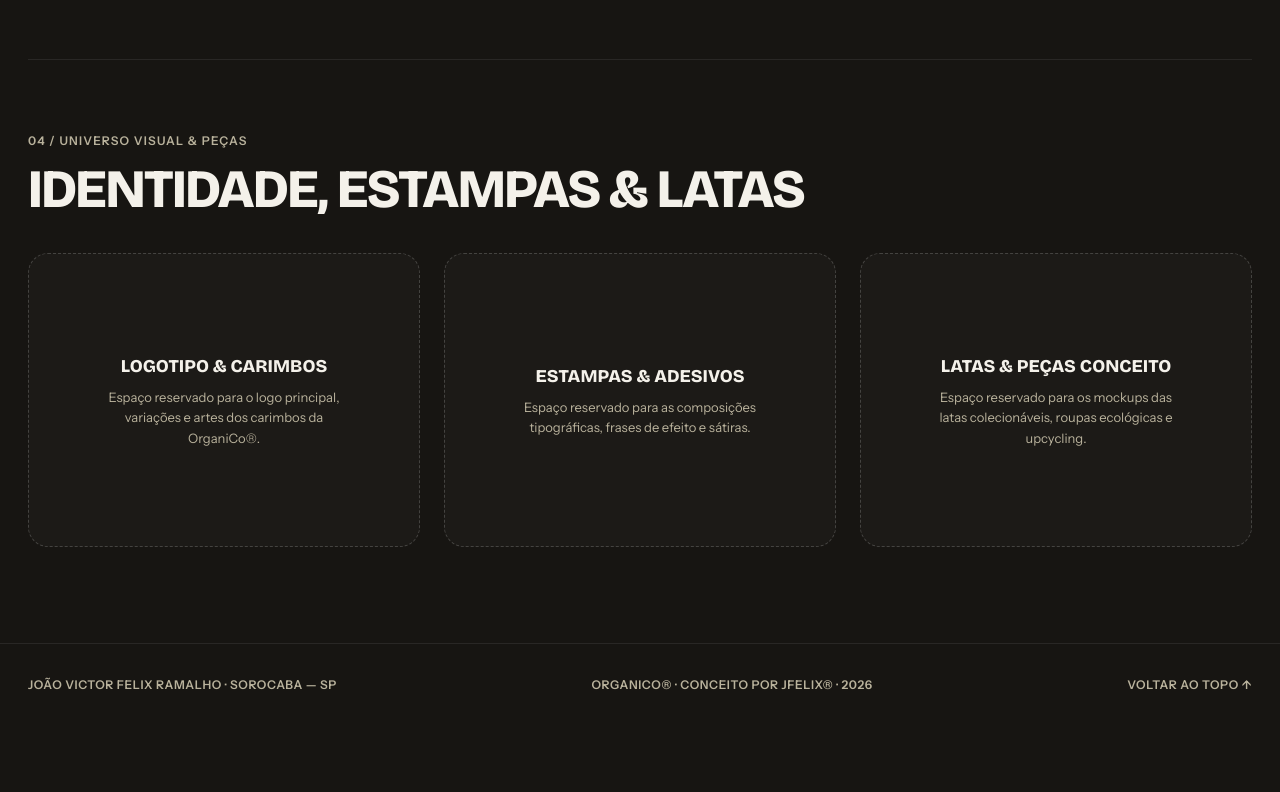
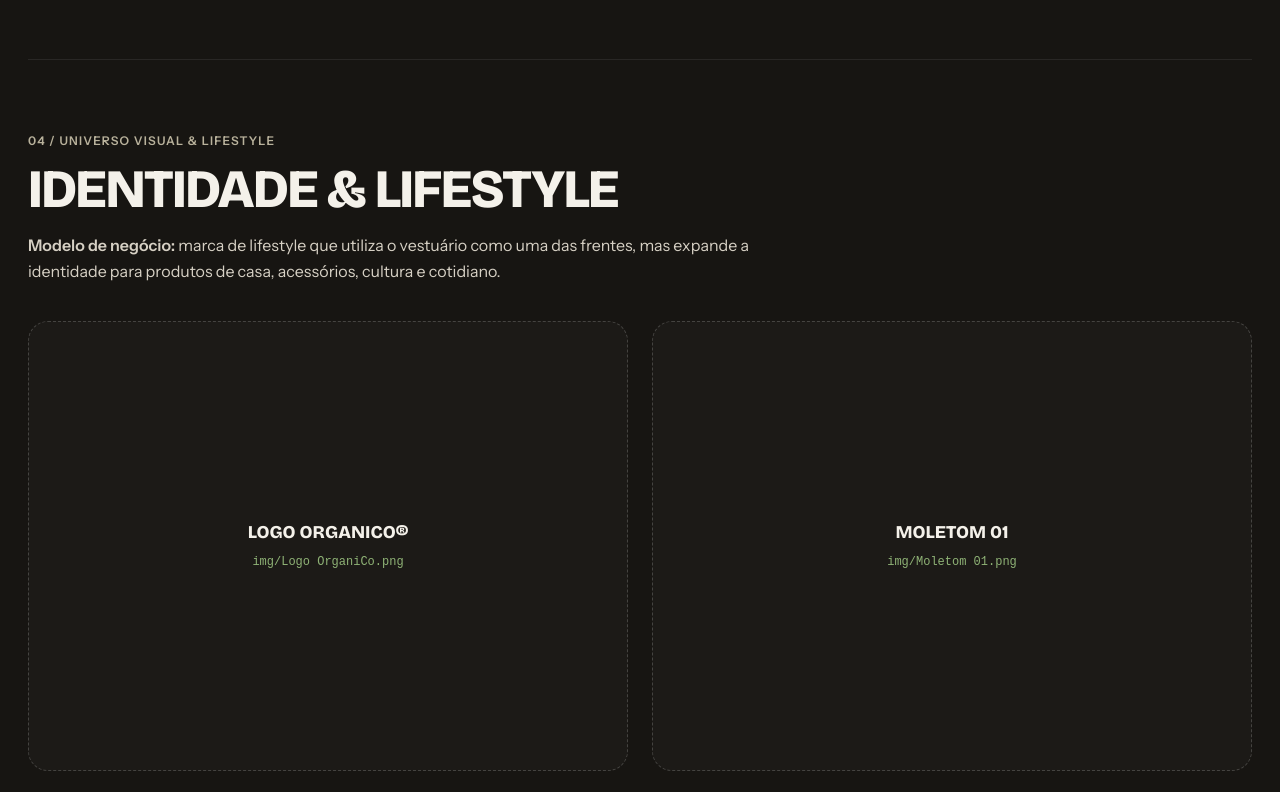
Before and after one commit to Joaofelix23/organiCo, a plain HTML site: page index.html in a window 1280 px wide. Shown: the part 3640-4432 px from the top of the page. Before the commit the page ends 4367 px from the top, so only its background shows below. Drawn offline with nearby package versions, Linux system fonts and the light colour scheme.

Commit message:
Update index.html

```diff
--- a/index.html
+++ b/index.html
@@ -154,7 +154,7 @@
   .section-intro {
     font-size: 16px;
     color: #d6d0c4;
-    max-width: 720px;
+    max-width: 760px;
     margin-top: -20px;
     margin-bottom: 36px;
     line-height: 1.6;
@@ -299,10 +299,10 @@
     margin-bottom: 14px;
   }
 
-  /* Vitrine Visual */
+  /* Vitrine Visual (4 Cards: Logo, 2 Moletons e 1 Ecobag) */
   .vitrine-grid {
     display: grid;
-    grid-template-columns: repeat(auto-fit, minmax(320px, 1fr));
+    grid-template-columns: repeat(2, 1fr);
     gap: 24px;
   }
   .asset-slot {
@@ -317,6 +317,15 @@
     text-align: center;
     padding: 28px;
     color: #b9b29c;
+    overflow: hidden;
+    position: relative;
+  }
+  .asset-slot img {
+    width: 100%;
+    height: 100%;
+    object-fit: cover;
+    display: block;
+    border-radius: 14px;
   }
   .asset-slot strong {
     font-family: 'Bricolage Grotesque', sans-serif;
@@ -326,7 +335,9 @@
     margin-bottom: 6px;
   }
   .asset-slot span {
-    font-size: 13px;
+    font-size: 12px;
+    font-family: monospace;
+    color: #8fb376;
     max-width: 260px;
   }
 
@@ -356,6 +367,7 @@
     .bar { padding: 14px 18px; }
     .bar nav { display: none; }
     main { padding: 0 18px 72px; }
+    .vitrine-grid { grid-template-columns: 1fr; }
   }
 </style>
 </head>
@@ -506,22 +518,33 @@
     </div>
   </section>
 
-  <!-- 5. IDENTIDADE VISUAL & COLEÇÃO CONCEITO -->
+  <!-- 5. IDENTIDADE VISUAL & LIFESTYLE -->
   <section id="identidade" class="section-block" style="border-bottom: none; padding-bottom: 0;">
-    <p class="section-label">04 / Universo Visual &amp; Peças</p>
-    <h2 class="section-title">Identidade, Estampas &amp; Latas</h2>
+    <p class="section-label">04 / Universo Visual &amp; Lifestyle</p>
+    <h2 class="section-title">Identidade &amp; Lifestyle</h2>
+    <p class="section-intro">
+      <strong>Modelo de negócio:</strong> marca de lifestyle que utiliza o vestuário como uma das frentes, mas expande a identidade para produtos de casa, acessórios, cultura e cotidiano.
+    </p>
     <div class="vitrine-grid">
       <div class="asset-slot">
-        <strong>Logotipo &amp; Carimbos</strong>
-        <span>Espaço reservado para o logo principal, variações e artes dos carimbos da OrganiCo®.</span>
+        <!-- Substitua o conteúdo abaixo por: <img src="img/Logo OrganiCo.png" alt="Logo OrganiCo"> -->
+        <strong>Logo OrganiCo®</strong>
+        <span>img/Logo OrganiCo.png</span>
       </div>
       <div class="asset-slot">
-        <strong>Estampas &amp; Adesivos</strong>
-        <span>Espaço reservado para as composições tipográficas, frases de efeito e sátiras.</span>
+        <!-- Substitua o conteúdo abaixo por: <img src="img/Moletom 01.png" alt="Moletom 01"> -->
+        <strong>Moletom 01</strong>
+        <span>img/Moletom 01.png</span>
       </div>
       <div class="asset-slot">
-        <strong>Latas &amp; Peças Conceito</strong>
-        <span>Espaço reservado para os mockups das latas colecionáveis, roupas ecológicas e upcycling.</span>
+        <!-- Substitua o conteúdo abaixo por: <img src="img/Moletom 02.png" alt="Moletom 02"> -->
+        <strong>Moletom 02</strong>
+        <span>img/Moletom 02.png</span>
+      </div>
+      <div class="asset-slot">
+        <!-- Substitua o conteúdo abaixo por: <img src="img/Ecobag.png" alt="Ecobag"> -->
+        <strong>Ecobag</strong>
+        <span>img/Ecobag.png</span>
       </div>
     </div>
   </section>
```
